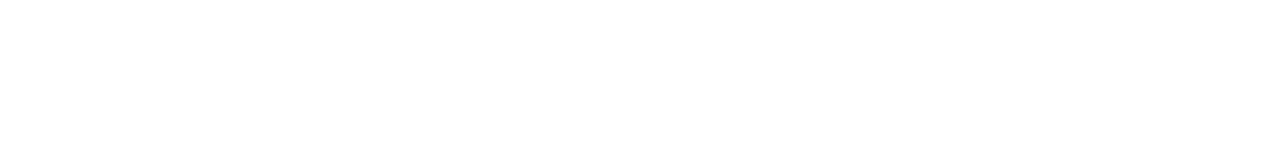
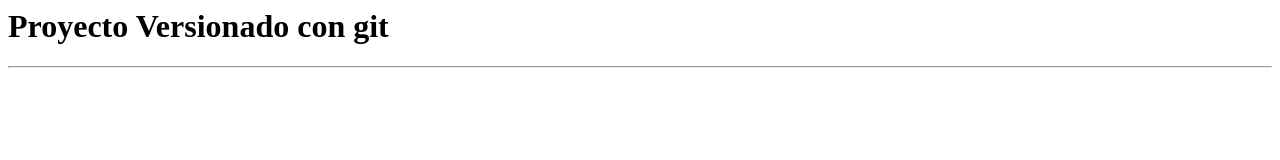
Before and after one commit to MariaIrma/ProyectoWeb, a plain HTML site: page index.html in a window 1280 px wide. Drawn offline with Linux system fonts and the light colour scheme.

Commit message:
Titulo del proyecto

```diff
--- a/index.html
+++ b/index.html
@@ -1,8 +1,11 @@
 <html>
 <head>
-	<title></title>
+	<meta charset="utf-8">
+	<title>Proyecto Git</title>
 </head>
 <body>
+	<h1>Proyecto Versionado con git</h1>
+	<hr>
 
 </body>
 </html>
```
